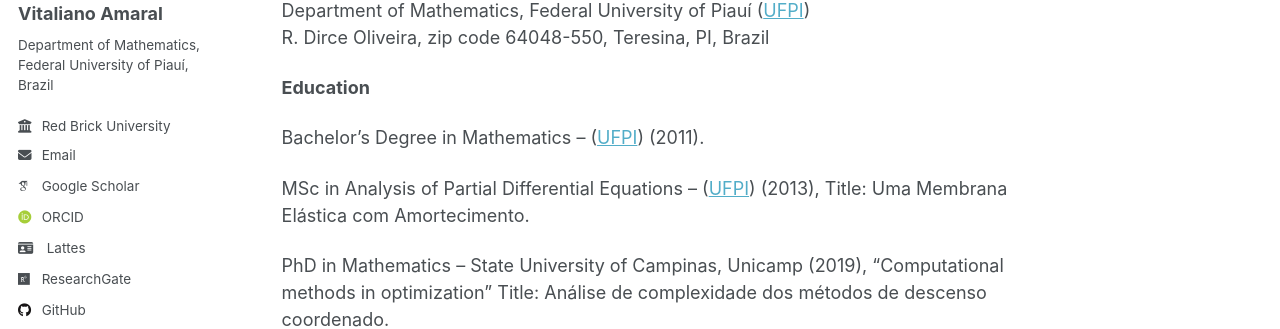
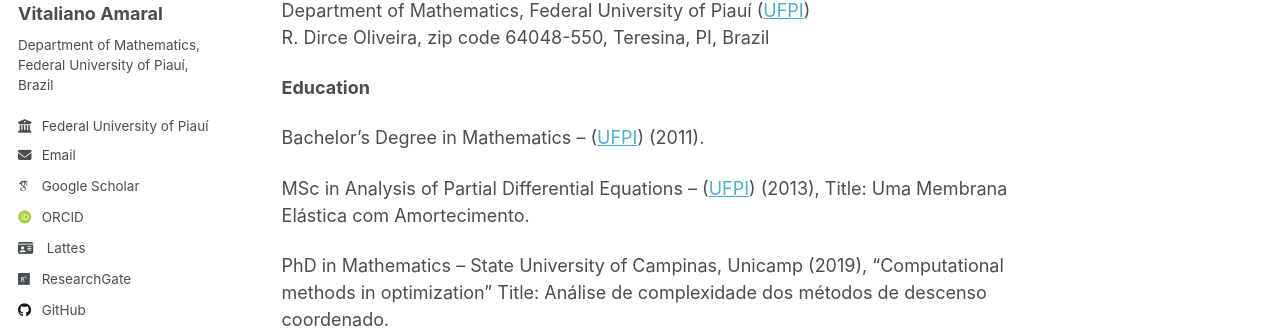
Before and after one commit to vitalianoamaral/vitalianoamaral.github.io, a Jekyll site: the page built from _pages/about.md, in a window 1280 px wide. Shown: the part 240-569 px from the top of the page. Built offline with Jekyll 4.4.1, drawn with Linux system fonts in a browser that asks for light colours; some web fonts are replaced.

Commit message:
Update _config.yml

```diff
--- a/_config.yml
+++ b/_config.yml
@@ -27,7 +27,7 @@ author:
   pronouns         : # example: "she/her"
   bio              : "Department of Mathematics, Federal University of Piauí, Brazil"
   #location         : "Earth"
-  employer         : "Red Brick University"
+  employer         : "Federal University of Piauí"
   uri              : # URL
   email            : "vitalianoamaral@ufpi.edu.br"
 
```
